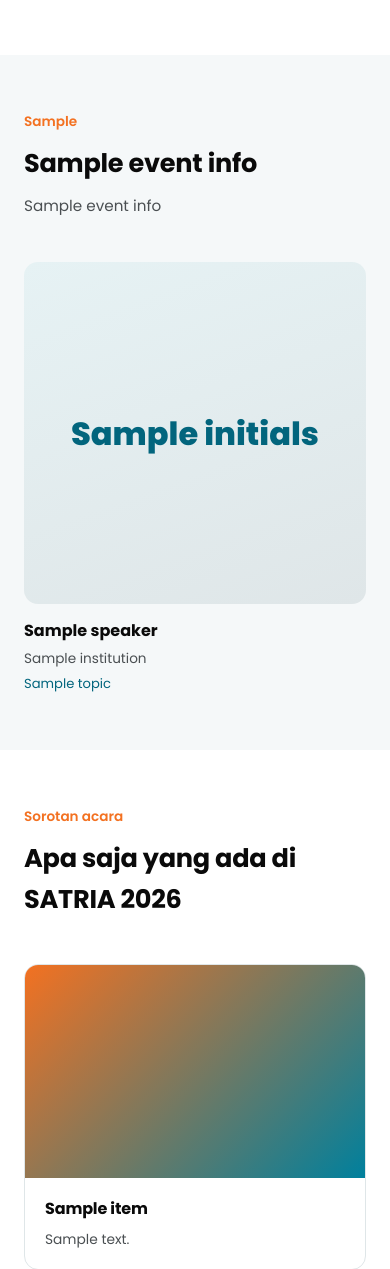
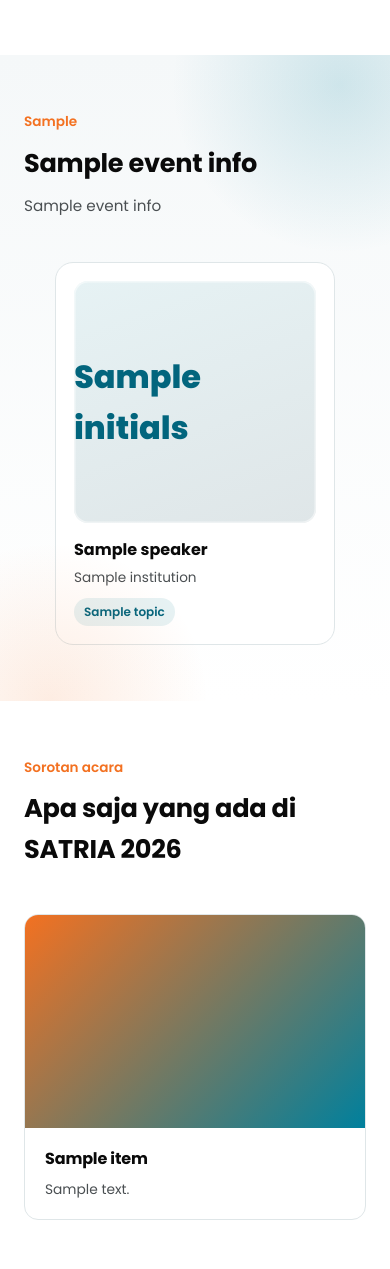
Before and after one commit to DavdChndra/satria-tenant, a Flask app: template templates/index.html in a window 390 px wide; the page is wider, and only the part inside the window is pictured. Shown: the part 1346-2615 px from the top of that part. Run offline with Flask 3, Linux system fonts and the light colour scheme; the template is opened without the code that fills it: most values are stand-ins (such as "Sample title", 1, 10 or a date in 2020).

Commit message:
Shrink hero height, brighten hero photo background, and redesign the speakers section
Hero min-height 560->440 (400 on mobile) so it reads as a strip, not a
near-full page. Hero background photos were barely visible layered
under the dark overlay at 0.55 opacity; bumped to 0.8.

Speakers section gets a decorative gradient background instead of flat
cloud, and cards switch from a rigid 4-col grid (which left 3 empty
columns with few speakers) to a centered flex-wrap layout with hover
lift, a photo ring, and a pill-style topic tag.

```diff
--- a/static/css/style.css
+++ b/static/css/style.css
@@ -43,7 +43,7 @@ section { padding: 80px 0; }
 /* ===== HERO ===== */
 .hero {
   position: relative;
-  min-height: 560px;
+  min-height: 440px;
   display: flex;
   align-items: flex-end;
   background:
@@ -66,7 +66,7 @@ section { padding: 80px 0; }
   object-fit: cover; opacity: 0;
   transition: opacity 1.2s ease;
 }
-.hero-photo-slide.active { opacity: 0.55; }
+.hero-photo-slide.active { opacity: 0.8; }
 .hero-overlay {
   position: absolute; inset: 0;
   background: linear-gradient(180deg, rgba(10,10,10,0.12), rgba(10,10,10,0.88));
@@ -184,9 +184,39 @@ section { padding: 80px 0; }
 }
 
 /* ===== SPEAKERS ===== */
-.speaker-grid { display: grid; grid-template-columns: repeat(4, 1fr); gap: 24px; }
-.speaker-card { text-align: left; }
+.speakers-section {
+  position: relative;
+  background: linear-gradient(180deg, var(--cloud) 0%, #fff 100%);
+  overflow: hidden;
+}
+.speakers-section::before,
+.speakers-section::after {
+  content: ""; position: absolute; border-radius: 50%; pointer-events: none;
+}
+.speakers-section::before {
+  top: -140px; right: -120px; width: 340px; height: 340px;
+  background: radial-gradient(circle, rgba(0,128,157,0.16), transparent 70%);
+}
+.speakers-section::after {
+  bottom: -160px; left: -110px; width: 320px; height: 320px;
+  background: radial-gradient(circle, rgba(243,113,33,0.13), transparent 70%);
+}
+.speakers-section .wrap { position: relative; }
+.speaker-grid {
+  display: flex; flex-wrap: wrap; justify-content: center; gap: 28px;
+}
+.speaker-card {
+  text-align: left; flex: 0 1 240px; max-width: 240px;
+  background: #fff; border: 1.5px solid var(--line); border-radius: 18px;
+  padding: 18px; transition: transform 0.2s ease, box-shadow 0.2s ease, border-color 0.2s ease;
+}
+.speaker-card:hover {
+  transform: translateY(-5px);
+  box-shadow: 0 18px 34px rgba(10,10,10,0.08);
+  border-color: var(--teal-tint);
+}
 .speaker-photo {
+  position: relative;
   aspect-ratio: 1;
   border-radius: 14px;
   overflow: hidden;
@@ -194,11 +224,19 @@ section { padding: 80px 0; }
   margin-bottom: 14px;
   display: grid; place-items: center;
 }
+.speaker-photo::after {
+  content: ""; position: absolute; inset: 0;
+  box-shadow: inset 0 0 0 1.5px rgba(255,255,255,0.5);
+  border-radius: inherit; pointer-events: none;
+}
 .speaker-photo img { width: 100%; height: 100%; object-fit: cover; }
 .speaker-photo span { font-size: 2rem; font-weight: 800; color: var(--teal-dark); }
 .speaker-name { font-weight: 700; font-size: 1rem; }
 .speaker-role { color: var(--ink-soft); font-size: 0.85rem; margin-top: 4px; }
-.speaker-topic { color: var(--teal-dark); font-size: 0.82rem; margin-top: 4px; }
+.speaker-topic {
+  display: inline-block; color: var(--teal-dark); font-size: 0.75rem; font-weight: 600;
+  margin-top: 10px; padding: 4px 10px; border-radius: 999px; background: var(--teal-tint);
+}
 
 /* ===== HIGHLIGHTS ===== */
 .highlight-grid { display: grid; grid-template-columns: repeat(4, 1fr); gap: 22px; }
@@ -807,7 +845,7 @@ section { padding: 80px 0; }
 /* ===== RESPONSIVE ===== */
 @media (max-width: 960px) {
   .intro, .agenda-wrap { grid-template-columns: 1fr; }
-  .speaker-grid, .highlight-grid { grid-template-columns: repeat(2, 1fr); }
+  .highlight-grid { grid-template-columns: repeat(2, 1fr); }
   .reason-grid, .cta-grid { grid-template-columns: 1fr; }
   .booth-grid { grid-template-columns: repeat(2, 1fr); }
   .audience-options { grid-template-columns: repeat(2, 1fr); }
@@ -820,9 +858,10 @@ section { padding: 80px 0; }
   .field-row { grid-template-columns: 1fr; }
 }
 @media (max-width: 600px) {
-  .speaker-grid, .highlight-grid, .booth-grid, .cta-grid { grid-template-columns: 1fr; }
+  .highlight-grid, .booth-grid, .cta-grid { grid-template-columns: 1fr; }
+  .speaker-card { flex-basis: 100%; max-width: 280px; }
   section { padding: 56px 0; }
-  .hero { min-height: 460px; }
+  .hero { min-height: 400px; }
   .hero-actions { flex-direction: column; }
   .btn-primary, .btn-outline-light { width: 100%; text-align: center; }
   .timeline-item { flex-direction: column; gap: 4px; }
--- a/templates/index.html
+++ b/templates/index.html
@@ -63,7 +63,7 @@
 </section>
 
 {% if speakers %}
-<section class="bg-cloud">
+<section class="speakers-section">
   <div class="wrap">
     <div class="section-head">
       <span class="eyebrow">{{ event_info.speakers_eyebrow or "Pembicara" }}</span>
```
